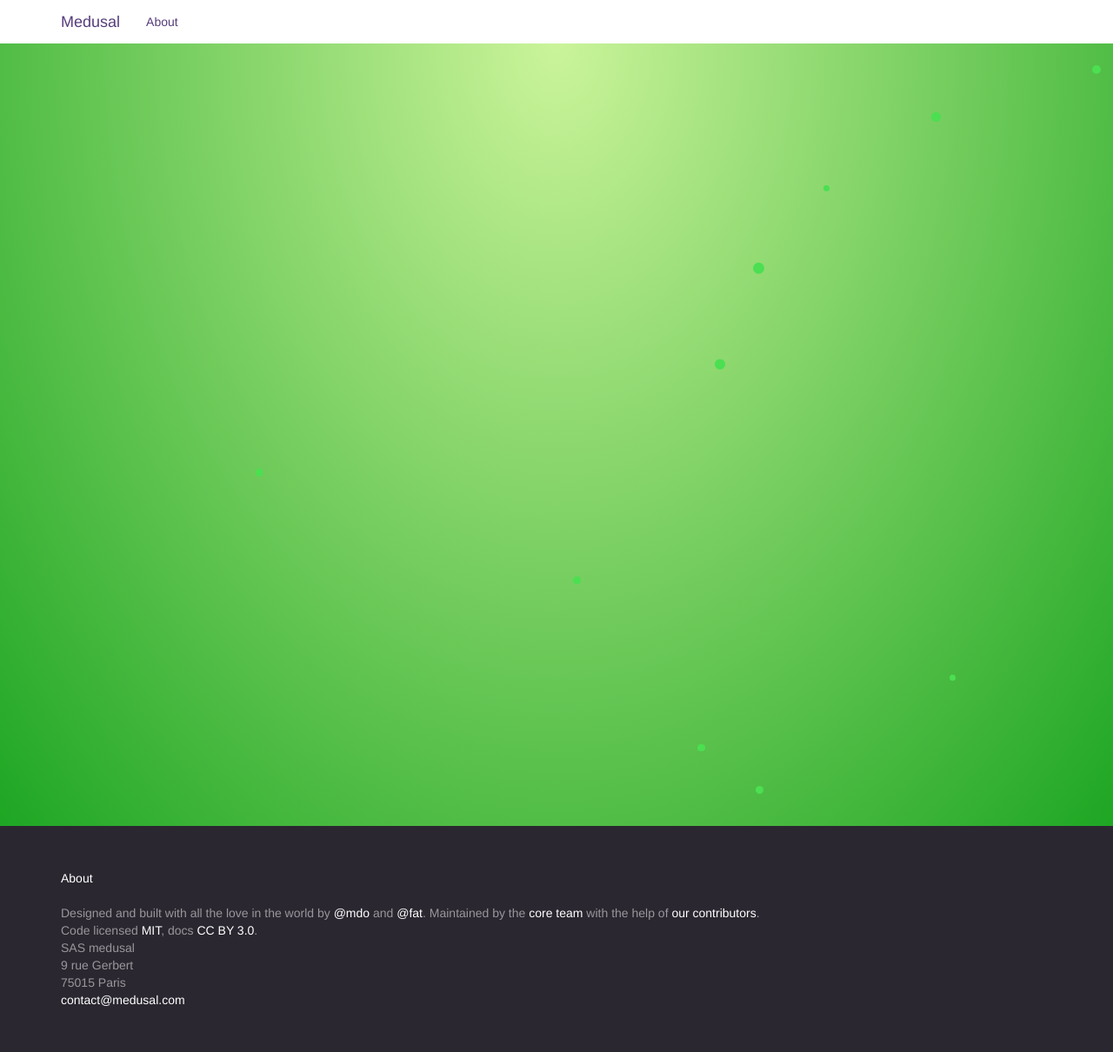
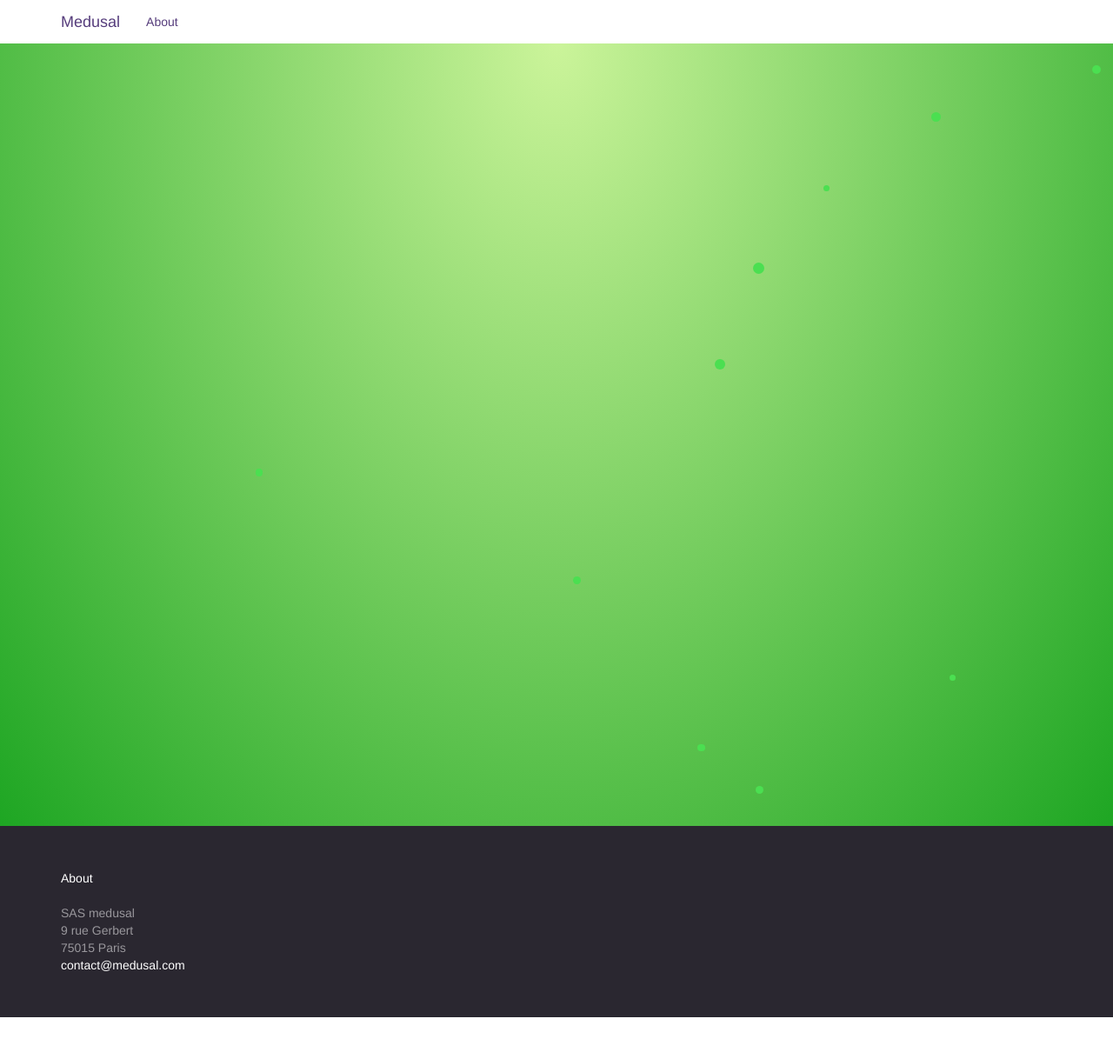
Before and after one commit to medusal/medusal.github.io, a Jekyll site: the page built from index.html, in a window 1280 px wide. Shown: the whole page at 87% size. Built offline with Jekyll 4.4.1, drawn with Linux system fonts in a browser that asks for light colours; after the commit the page ends 1170 px from its top, so only the background shows below that.

Commit message:
Update footer.html

```diff
--- a/_includes/footer.html
+++ b/_includes/footer.html
@@ -3,8 +3,6 @@
     <ul class="bs-docs-footer-links">
       <li><a href="./about/">About</a></li>
     </ul>
-    <p>Designed and built with all the love in the world by <a href="https://twitter.com/mdo" target="_blank">@mdo</a> and <a href="https://twitter.com/fat" target="_blank">@fat</a>. Maintained by the <a href="https://github.com/orgs/twbs/people">core team</a> with the help of <a href="https://github.com/twbs/bootstrap/graphs/contributors">our contributors</a>.</p>
-    <p>Code licensed <a rel="license" href="https://github.com/twbs/bootstrap/blob/master/LICENSE" target="_blank">MIT</a>, docs <a rel="license" href="https://creativecommons.org/licenses/by/3.0/" target="_blank">CC BY 3.0</a>.</p>
     <p>SAS medusal</p>
     <p>9 rue Gerbert</p>
     <p>75015 Paris</p>
```
